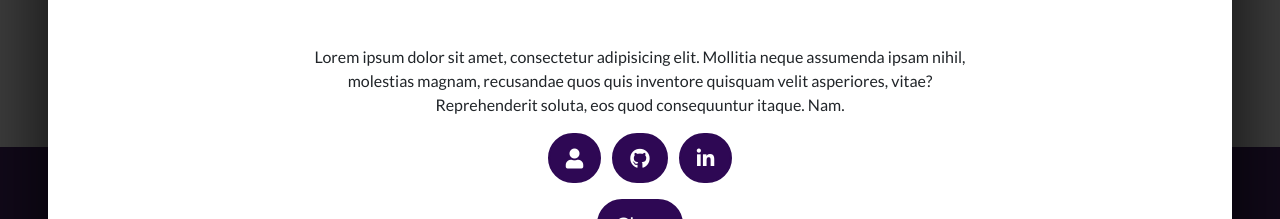
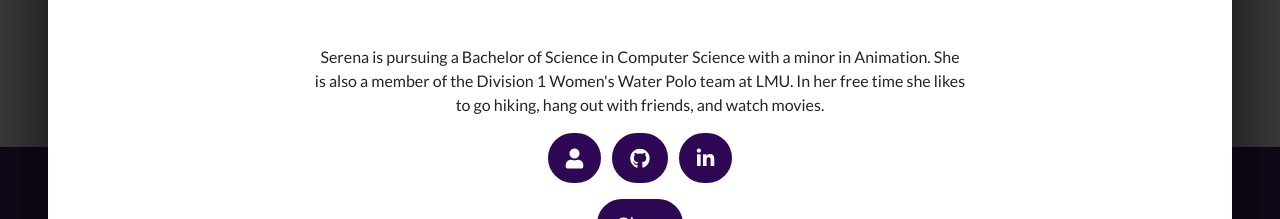
Before and after one commit to szafiris/casper-website, a plain HTML site: page index.html in a window 1280 px wide. Both pictures are taken after a click on the link "Serena Zafiris". Shown: the part 2950-3169 px from the top of the page. Drawn offline with nearby package versions, Linux system fonts and the light colour scheme.

Commit message:
added bio-serena

```diff
--- a/index.html
+++ b/index.html
@@ -297,7 +297,9 @@
               <h2 class="text-secondary text-uppercase mb-0">Serena Zafiris</h2>
               <hr class="star-dark mb-5">
               <img class="img-fluid mb-5" src="images/portfolio/serena.jpg" alt="">
-              <p class="mb-3">Lorem ipsum dolor sit amet, consectetur adipisicing elit. Mollitia neque assumenda ipsam nihil, molestias magnam, recusandae quos quis inventore quisquam velit asperiores, vitae? Reprehenderit soluta, eos quod consequuntur itaque. Nam.</p>
+              <p class="mb-3">Serena is pursuing a Bachelor of Science in Computer Science with a minor in Animation. She is also a member
+                of the Division 1 Women's Water Polo team at LMU. In her free time she likes to go hiking, hang out with friends,
+              and watch movies.</p>
               <a class="btn btn-primary btn-lg rounded-pill mx-1" href="#"><i class="fas fa-user"></i></a>
               <a class="btn btn-primary btn-lg rounded-pill mx-1" href="#"><i class="fab fa-github"></i></a>
               <a class="btn btn-primary btn-lg rounded-pill mx-1" href="#"><i class="fab fa-linkedin-in"></i></a>
```
